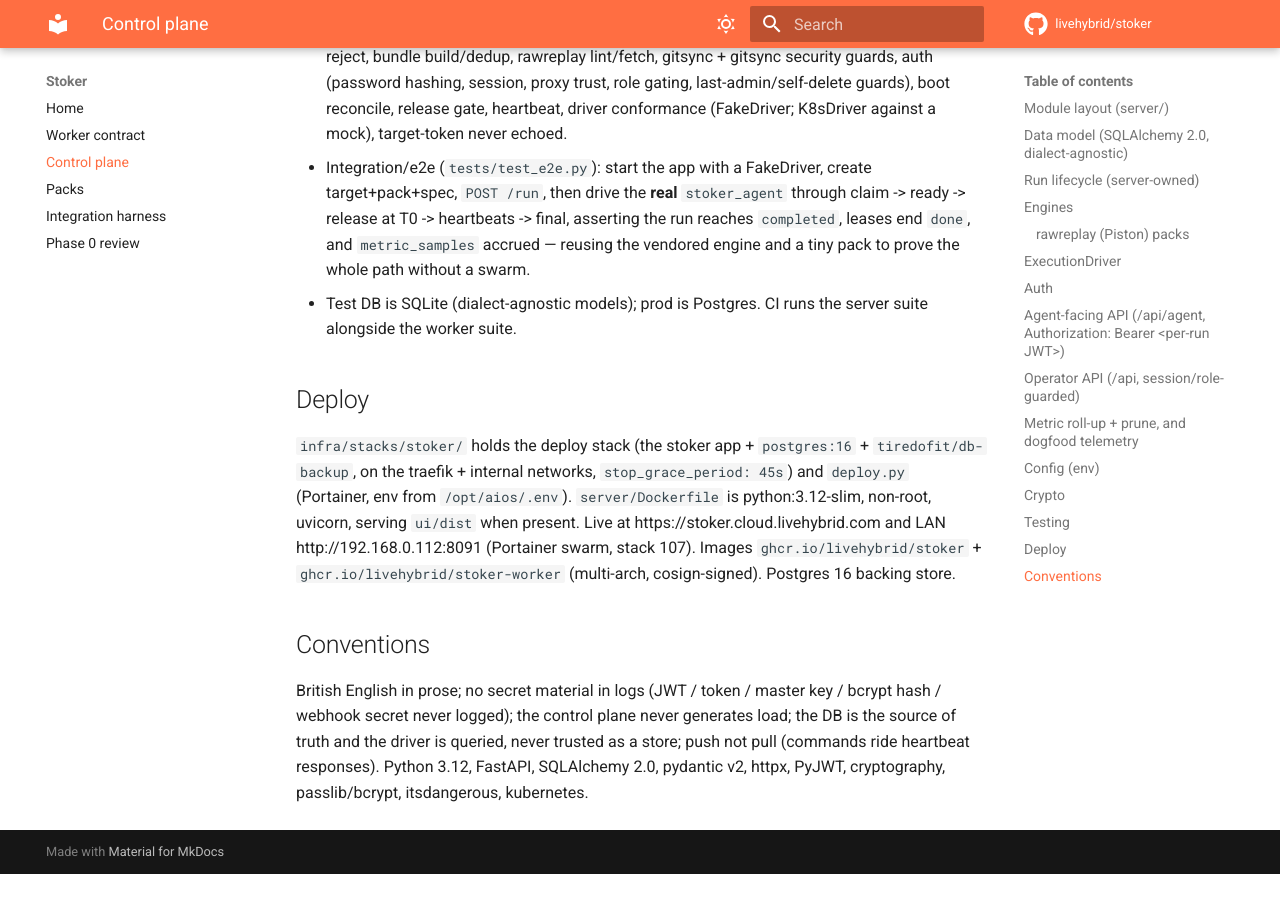
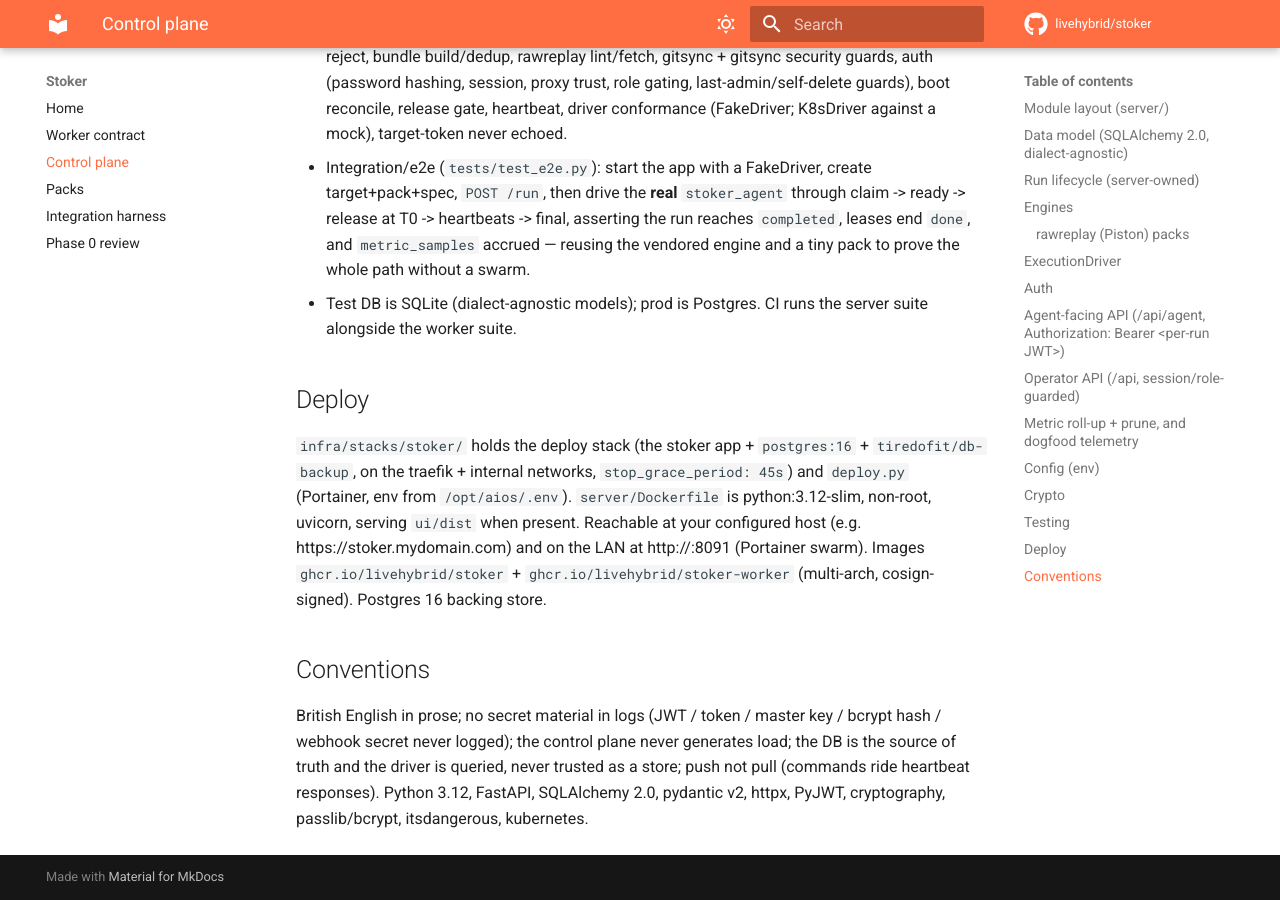
Before and after one commit to livehybrid/stoker, an MkDocs documentation site: the page built from docs/control-plane.md, in a window 1280 px wide and 900 px high, scrolled down 11874 px. Built offline with MkDocs 1.6.1 and Material for MkDocs 9.7.7, drawn with Linux system fonts in a browser that asks for light colours; comment, search, counter and statistics services are not loaded; before the commit the page ends 12748 px from its top, so only the background shows below that.

Commit message:
Genericise the deployment host for public (stoker.mydomain.com)
Replace the personal live host stoker.cloud.livehybrid.com with the placeholder
stoker.mydomain.com in docs, examples and tests. The swarm stack's Traefik router
Host rule is functional config, so parameterise it as
${STOKER_HOST:-stoker.mydomain.com} and thread STOKER_HOST through deploy.py and
the env template: the public repo carries a generic default, and an operator sets
their real host in the git-ignored config so their deploy keeps routing. Also
degeneralise the LAN IP in the control-plane doc.

```diff
--- a/server/CONTROL-PLANE.md
+++ b/server/CONTROL-PLANE.md
@@ -270,9 +270,9 @@ Parsed once into a frozen `Settings` (`config.py`); secret fields are `repr=Fals
 `infra/stacks/stoker/` holds the deploy stack (the stoker app + `postgres:16` +
 `tiredofit/db-backup`, on the traefik + internal networks, `stop_grace_period:
 45s`) and `deploy.py` (Portainer, env from `/opt/aios/.env`). `server/Dockerfile`
-is python:3.12-slim, non-root, uvicorn, serving `ui/dist` when present. Live at
-https://stoker.cloud.livehybrid.com and LAN http://192.168.0.112:8091 (Portainer
-swarm, stack 107). Images `ghcr.io/livehybrid/stoker` +
+is python:3.12-slim, non-root, uvicorn, serving `ui/dist` when present. Reachable
+at your configured host (e.g. https://stoker.mydomain.com) and on the LAN at
+http://<swarm-node-ip>:8091 (Portainer swarm). Images `ghcr.io/livehybrid/stoker` +
 `ghcr.io/livehybrid/stoker-worker` (multi-arch, cosign-signed). Postgres 16 backing store.
 
 ## Conventions
```
Also changed, not shown: README.md (+3 -3 lines), harness/README.md (+1 -1 lines), 7 other files.
